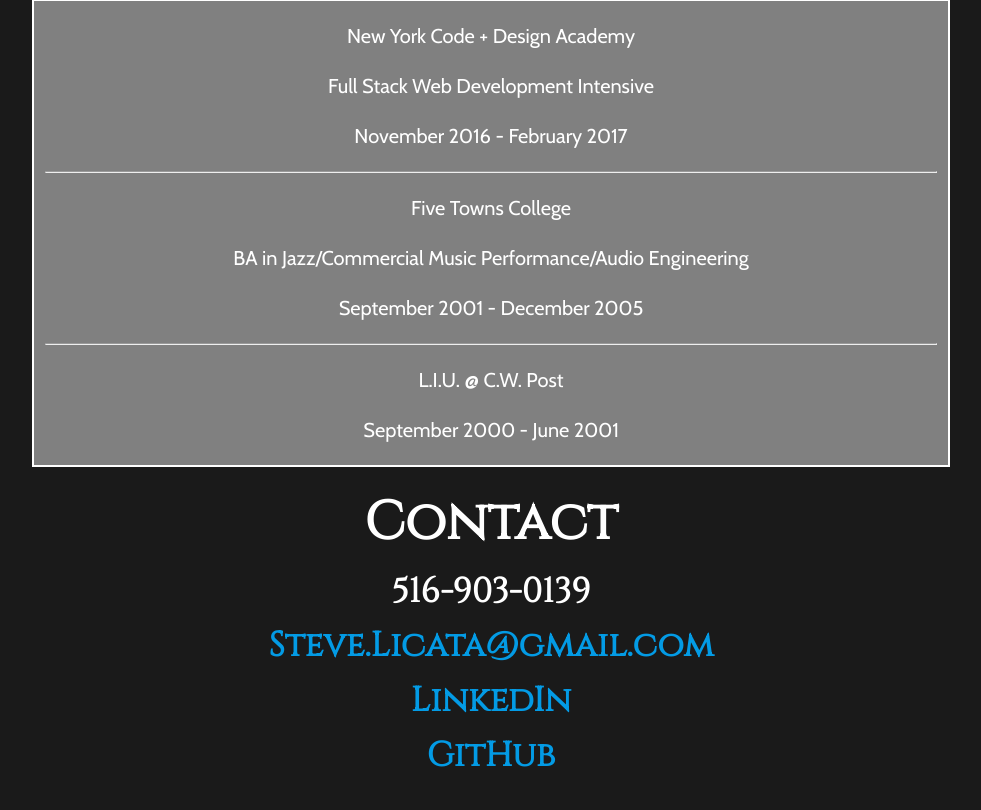
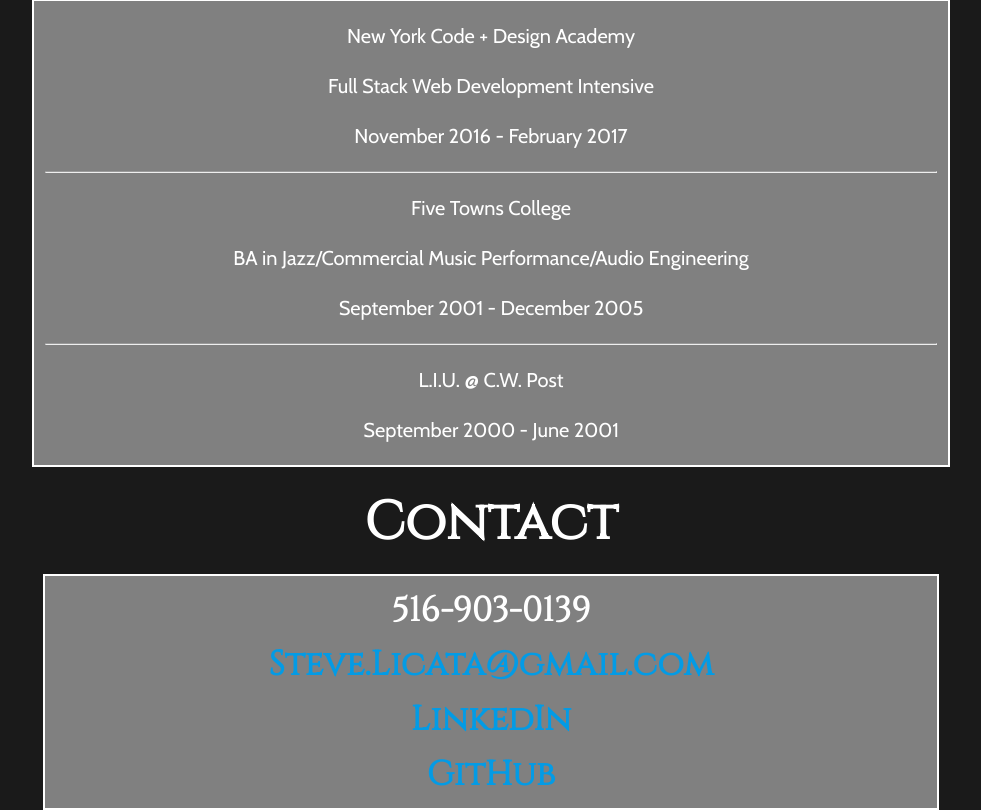
Before and after one commit to SteveLicata/portfolio, a PHP site: page / in a window 1280 px wide. Shown: the part 3193-4003 px from the top of the page, without its empty margins (149-1130 px from the left). Before the commit the page ends 3960 px from the top, so only its background shows below. Run offline with PHP 8.4, Linux system fonts and the light colour scheme; some libraries are stand-ins or nearby versions; some web fonts are replaced.

Commit message:
updated contact

```diff
--- a/index.html
+++ b/index.html
@@ -126,9 +126,9 @@
       <div class="links">
         <div class="col s12 m12 l12">
           <h4>516-903-0139</h4>
-        <h4><a href="mailto:steve.licata@gmail.com">Steve.Licata@gmail.com</a></h4>
-        <h4><a href="http://www.linkedin.com/in/stevelicata">LinkedIn</a></h4>
-        <h4><a href="http://www.github.com/SteveLicata">GitHub</a></h4>
+          <h4><a href="mailto:steve.licata@gmail.com">Steve.Licata@gmail.com</a></h4>
+          <h4><a href="http://www.linkedin.com/in/stevelicata">LinkedIn</a></h4>
+          <h4><a href="http://www.github.com/SteveLicata">GitHub</a></h4>
         </div>
       </div>
 
--- a/main.css
+++ b/main.css
@@ -25,7 +25,7 @@
   /*http://lea.verou.me/css3patterns/#starry-night*/
 }
 
-.about, .portdiv, .ed {
+.about, .portdiv, .ed, .links {
   background-color: gray;
   text-align: center;
   border: 2px solid white;
```
